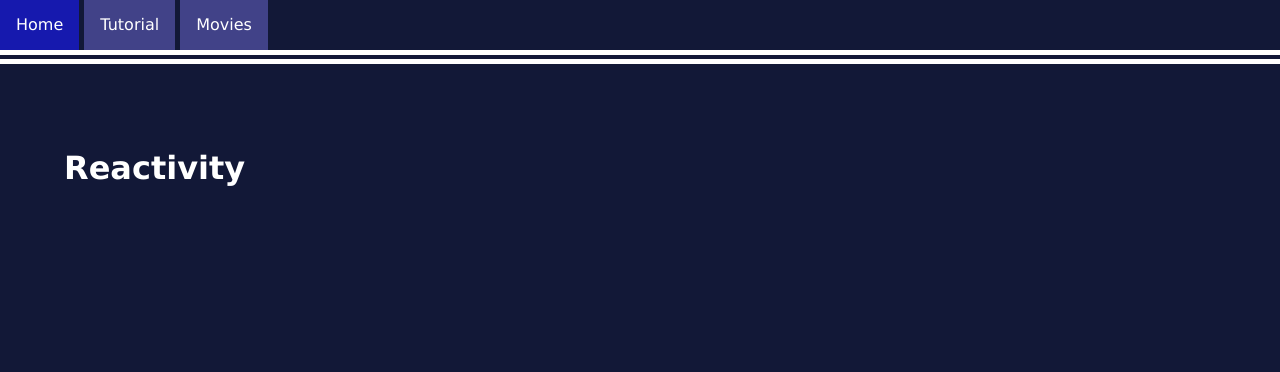
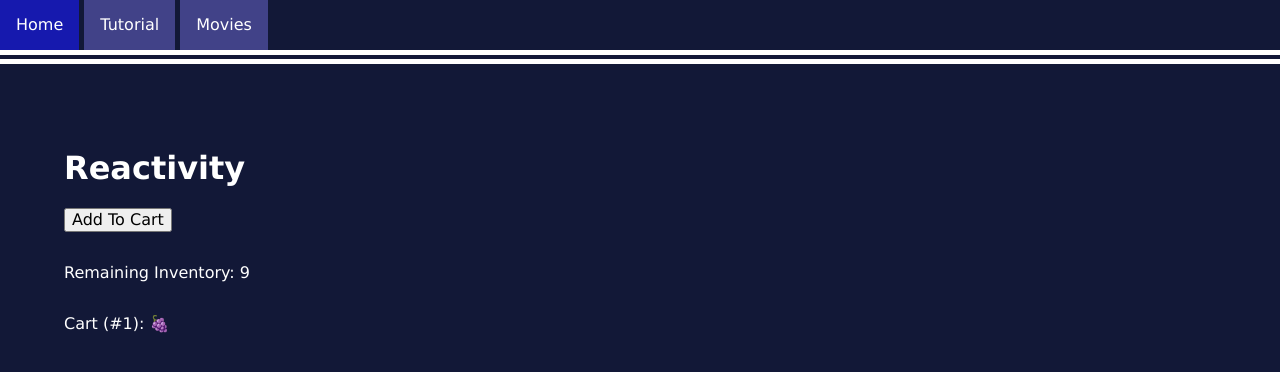
Before and after one commit to the-sides/svelte-tutorial, a SvelteKit app in the folder skeleton-app/: page /tut/6 in a window 1280 px wide. Shown: the top 372 px of the page. Built offline with nearby package versions, Linux system fonts and the light colour scheme.

Commit message:
Tutorial: 6 (reactivity) and tweaks

```diff
--- a/skeleton-app/src/routes/tut/+page.svelte
+++ b/skeleton-app/src/routes/tut/+page.svelte
@@ -3,9 +3,10 @@
 <a href="/tut/3">3. Dynamic Attributes via prop spreading </a>
 <a href="/tut/4">4. If statements and Loops </a>
 <a href="/tut/5">5. Event Handlers </a>
-<!-- Binding ?? -->
 <a href="/tut/6">6. Reactivity </a>
-<a href="/tut/7">7. Async code fetching from API </a>
+<a href="/tut/7">7. Bindings </a>
+<a href="/tut/8">8. SvelteKit! </a>
+<a href="/tut/8">8. Async code fetching from API </a>
 <a href="/tut/8">8. Setting up API with SvelteKit </a>
 <a href="/tut/9">9. Simple state management settings reviews for titles </a>
 <a href="/tut/10">10. Search filter </a>
--- a/skeleton-app/src/routes/tut/5/+page.svelte
+++ b/skeleton-app/src/routes/tut/5/+page.svelte
@@ -40,9 +40,4 @@
         display: block;
         padding: 2rem;
     }
-    button {
-        margin-top: 0.5rem;
-        display: block;
-        color: black;
-    }
 </style>
--- a/skeleton-app/src/routes/tut/6/+page.svelte
+++ b/skeleton-app/src/routes/tut/6/+page.svelte
@@ -1,3 +1,34 @@
+<script>
+    const fruit = ['🍌','🍊','🍉','🍒','🍓','🍎']
+    const getRandomFruit = () => fruit[Math.floor(Math.random() * 6)];
+
+    // Reactive Assignments
+    let quantity = 1;
+    let cart = ['🍇'];
+
+    function addToCart() {
+        quantity = ++quantity;
+        // cart.push(getRandomFruit())
+        cart = [...cart, getRandomFruit()]
+    }
+
+    // Reactive Declarations (re-run this code whenever any of the referenced values change)
+    $: remaining = 10 - quantity;
+
+    // Reactive Statements
+    $: console.log(`There are only ${remaining} remaining!`)
+
+</script>
+
 <section>
     <h1>Reactivity</h1>
+    <button on:click={addToCart}>Add To Cart</button>
+    <div>Remaining Inventory: {remaining}</div>
+    <p>Cart (#{quantity}): {cart}</p>
 </section>
+
+<style>
+    div {
+        margin: 2rem 0;
+    }
+</style>
--- a/skeleton-app/src/styles/main.css
+++ b/skeleton-app/src/styles/main.css
@@ -15,3 +15,9 @@ code {
     font-size: 18px;
     font-family: monospace;
 }
+
+button {
+    margin-top: 0.5rem;
+    display: block;
+    color: black;
+}
```
Also changed, not shown: skeleton-app/src/routes/tut/2/Monitor.svelte (+7 -1 lines).
